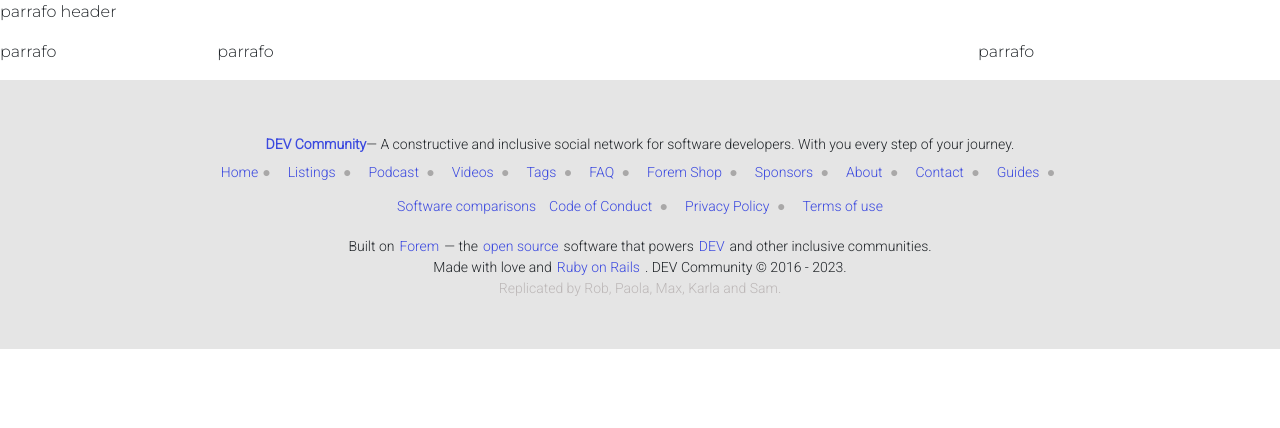
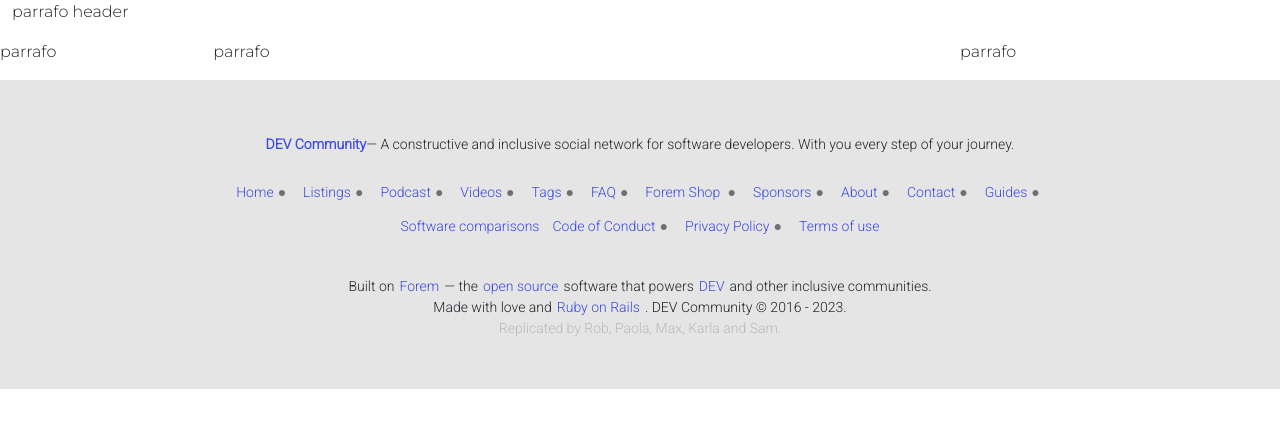
Before and after one commit to fiddly-digits/ProyectoFinalMaquetado, a plain HTML site: page index.html in a window 1280 px wide. Drawn offline with nearby package versions, Linux system fonts and the light colour scheme.

Commit message:
Agregando_cambios

```diff
--- a/index.html
+++ b/index.html
@@ -43,20 +43,20 @@
             With you every step of your journey.</p></div>
 
             <ul class="a_list">
-                <li><a class="final_anchor2"href="#">Home</a><span style="color: rgb(169, 168, 168); margin: 4px;">●</span></li>
-                <li><a class="final_anchor2"href="#">Listings   </a><span style="color: rgb(169, 168, 168); margin: 4px;">●</span></li>
-                <li><a class="final_anchor2"href="#">Podcast   </a><span style="color: rgb(169, 168, 168); margin: 4px;">●</span></li>
-                <li><a class="final_anchor2"href="#">Videos   </a><span style="color: rgb(169, 168, 168); margin: 4px;">●</span></li>
-                <li><a class="final_anchor2"href="#">Tags   </a><span style="color: rgb(169, 168, 168);margin: 4px;">●</span></li>
-                <li><a class="final_anchor2"href="#">FAQ   </a><span style="color: rgb(169, 168, 168);margin: 4px;">●</span></li>
-                <li><a class="final_anchor2"href="#">Forem Shop   </a><span style="color: rgb(169, 168, 168);margin: 4px;">●</span></li>
-                <li><a class="final_anchor2"href="#">Sponsors   </a><span style="color: rgb(169, 168, 168);margin: 4px;">●</span></li>
-                <li><a class="final_anchor2"href="#">About   </a><span style="color: rgb(169, 168, 168);margin: 4px;">●</span></li>
-                <li><a class="final_anchor2"href="#">Contact   </a><span style="color: rgb(169, 168, 168);margin: 4px;">●</span></li>
-                <li><a class="final_anchor2"href="#">Guides   </a><span style="color: rgb(169, 168, 168);margin: 4px;">●</span></li>
+                <li><a class="final_anchor2"href="#">Home</a><span style="color: rgb(113, 112, 112); margin: 4px;">●</span></li>
+                <li><a class="final_anchor2"href="#">Listings</a><span style="color: rgb(113, 112, 112); margin: 4px;">●</span></li>
+                <li><a class="final_anchor2"href="#">Podcast</a><span style="color: rgb(113, 112, 112); margin: 4px;">●</span></li>
+                <li><a class="final_anchor2"href="#">Videos</a><span style="color:  rgb(113, 112, 112); margin: 4px;">●</span></li>
+                <li><a class="final_anchor2"href="#">Tags</a><span style="color: rgb(113, 112, 112);margin: 4px;">●</span></li>
+                <li><a class="final_anchor2"href="#">FAQ</a><span style="color:  rgb(113, 112, 112);margin: 4px;">●</span></li>
+                <li><a class="final_anchor2"href="#">Forem Shop </a><span style="color:  rgb(113, 112, 112);margin: 4px;">●</span></li>
+                <li><a class="final_anchor2"href="#">Sponsors</a><span style="color:  rgb(113, 112, 112);margin: 4px;">●</span></li>
+                <li><a class="final_anchor2"href="#">About</a><span style="color: rgb(113, 112, 112);margin:4px;">●</span></li>
+                <li><a class="final_anchor2"href="#">Contact</a><span style="color:  rgb(113, 112, 112); margin: 4px;">●</span></li>
+                <li><a class="final_anchor2"href="#">Guides</a><span style="color: rgb(113, 112, 112);margin: 4px;">●</span></li>
                 <li><a class="final_anchor2"href="#">Software comparisons  </a></li>
-                <li><a class="final_anchor2"href="#">   Code of Conduct   </a><span style="color: rgb(169, 168, 168);margin: 4px;">●</span></li>
-                <li><a class="final_anchor2"href="#">Privacy Policy   </a><span style="color: rgb(169, 168, 168);margin: 4px;">●</span></li>
+                <li><a class="final_anchor2"href="#">Code of Conduct</a><span style="color: rgb(113, 112, 112);margin: 4px;">●</span></li>
+                <li><a class="final_anchor2"href="#">Privacy Policy</a><span style="color:  rgb(113, 112, 112);margin: 4px;">●</span></li>
                 <li><a class="final_anchor2"href="#">Terms of use</a></li>
             </ul>
 
--- a/styles.scss
+++ b/styles.scss
@@ -3,6 +3,16 @@
 * {
     box-sizing: border-box;
     font-family: 'Montserrat', sans-serif;
+}
+
+.col-2, .col-7, .col-3 {
+    margin: 0 !important;
+    padding: 0 !important;
+}
+
+.row {
+    margin: 0 !important;
+    padding: 0 !important;
 }
 
 
@@ -21,7 +31,7 @@
         .text_1 p{
             align-items: center;
             display:flex;
-            font-family: 'Roboto', sans-serif;
+            font-family:"Roboto", sans-serif;
             flex-direction: row;
             justify-content: center;
             margin-bottom: 0;
@@ -30,7 +40,7 @@
             width: auto;
             a {
                 color: rgb(59 73 223);
-                font-family: 'Roboto', sans-serif;
+                font-family: "Roboto", sans-serif;
                 font-weight:bolder;
                 font-size: 14px;
                 transition: 0.3s;
@@ -61,12 +71,12 @@
             gap: 7px;
             justify-content: center;
             margin: bottom 4px;;
-            padding: 0px 10px;
+            padding: 20px;
             width: auto;
 
             li {
                 color: rgb(59 73 223);
-                font-family: 'Roboto', sans-serif;
+                font-family:"Roboto", sans-serif;
                 font-size: 14px;
                 margin: 0;
                 padding: 3px;
@@ -74,7 +84,7 @@
 
             a {
                     color: rgb(59 73 223);
-                    font-family: 'Roboto', sans-serif;
+                    font-family: "Roboto", sans-serif;
                     text-decoration: none;
 
                 }
@@ -84,7 +94,7 @@
         }
     .text_2 p{
         align-items: center;
-        font-family: 'Roboto', sans-serif;
+        font-family:"Roboto", sans-serif;
         font-size: 14px;
         display:flex;
         flex-direction: row;
@@ -95,7 +105,7 @@
         width: auto;
 
         .final_anchor2 {
-            font-family: 'Roboto', sans-serif;
+            font-family:"Roboto", sans-serif;
             text-decoration: none;
             color:rgb(59 73 223);
 
@@ -111,3 +121,16 @@
 
 
 }
+
+/* .underline_hover {
+    text-decoration: none;
+    transition: 0.5s;
+
+}
+
+.underline_hover:hover {
+    cursor: pointer;
+    text-decoration: underline;
+
+
+} */
```
Also changed, not shown: styles.css, 1 other file.
